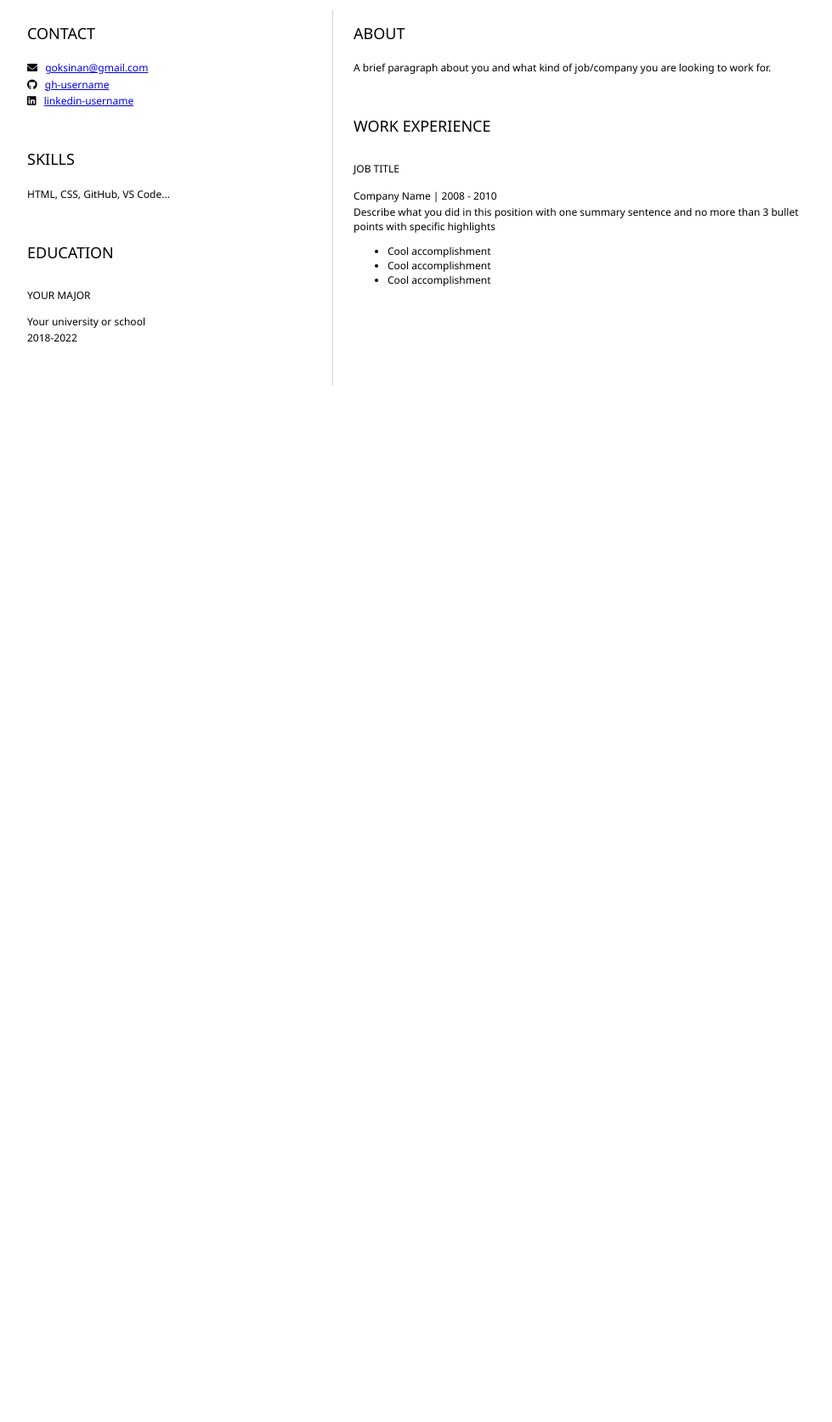
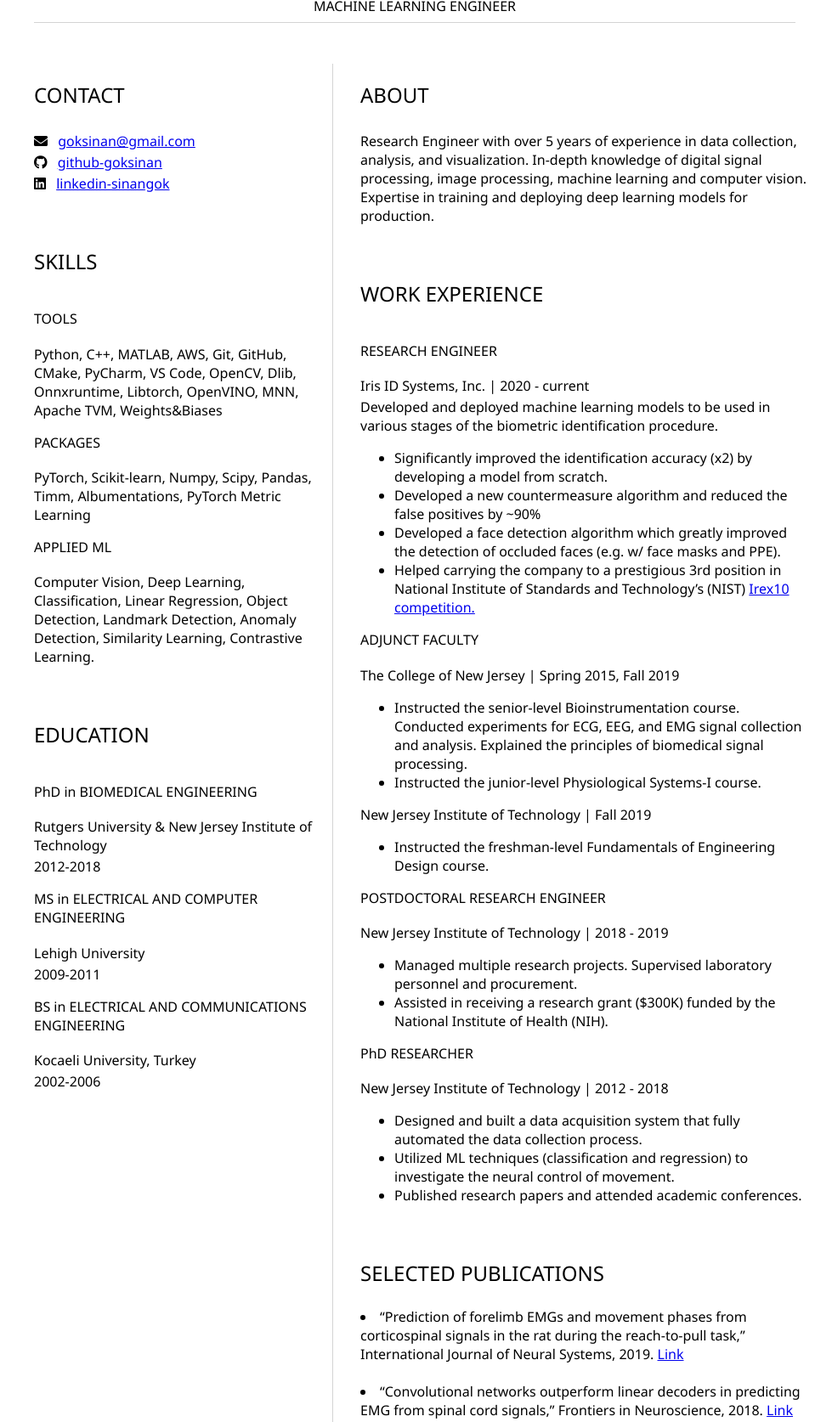
Before and after one commit to goksinan/resume, a plain HTML site: page index.html in a window 1280 px wide. Shown: the part 182-1856 px from the top of the page at 85% size, without its empty margins (152-1131 px from the left). Before the commit the page ends 800 px from the top, so only its background shows below. Drawn offline with Linux system fonts and the light colour scheme.

Commit message:
major update

```diff
--- a/index.html
+++ b/index.html
@@ -2,13 +2,13 @@
 	<head>
 		<link href="style.css" rel="stylesheet">
         <link rel="stylesheet" href="https://cdnjs.cloudflare.com/ajax/libs/font-awesome/5.15.4/css/all.min.css">
-		<title>Your Name resume</title>
+		<title>Sinan Gok resume</title>
 	</head>
 
 	<body>
 		<header id="header">
 			<!-- resume header with your name and title -->
-			<h1>SINAN GOK</h1>
+			<h1>SINAN GOK, PhD</h1>
 			<hr>
 			MACHINE LEARNING ENGINEER
 			<hr>
@@ -24,51 +24,141 @@
                     </p>
                     <p>
                         <i class="fab fa-github" aria-hidden="true"></i>
-                        <a href="github.com/gh-username">gh-username</a>
+                        <a href="https://github.com/goksinan">github-goksinan</a>
                     </p>
                     <p>
                         <i class="fab fa-linkedin" aria-hidden="true"></i>
-                        <a href="linkedin.com/linkedin-username">linkedin-username</a>
+                        <a href="https://www.linkedin.com/in/sinangok/">linkedin-sinangok</a>
                     </p>
 				</section>
 				<section>
 					<h2>SKILLS</h2>
 					<!-- your skills -->
-                    <p>HTML, CSS, GitHub, VS Code...</p>
+                    <h3>TOOLS</h3>
+                    <p>Python, C++, MATLAB, AWS, Git, GitHub, CMake, PyCharm, VS Code, OpenCV, Dlib, Onnxruntime, Libtorch, OpenVINO, MNN, Apache TVM, Weights&Biases</p>
+                    <h3>PACKAGES</h3>
+                    <p>PyTorch, Scikit-learn, Numpy, Scipy, Pandas, Timm, Albumentations, PyTorch Metric Learning</p>
+                    <h3>APPLIED ML</h3>
+                    <p>Computer Vision, Deep Learning, Classification, Linear Regression, Object Detection, Landmark Detection, Anomaly Detection, Similarity Learning, Contrastive Learning.</p>
 				</section>
 				<section>
 					<h2>EDUCATION</h2>
 					<!-- your education -->
-                    <h3>YOUR MAJOR</h3>
+                    <h3>PhD in BIOMEDICAL ENGINEERING</h3>
                     <p>
-                        Your university or school
+                        Rutgers University & New Jersey Institute of Technology
                     </p>
                     <p>
-                        2018-2022
+                        2012-2018
                     </p>
-				</section>
+                    <h3>MS in ELECTRICAL AND COMPUTER ENGINEERING</h3>
+                    <p>
+                        Lehigh University
+                    </p>
+                    <p>
+                        2009-2011
+                    </p>
+                    <h3>BS in ELECTRICAL AND COMMUNICATIONS ENGINEERING</h3>
+                    <p>
+                        Kocaeli University, Turkey
+                    </p>
+                    <p>
+                        2002-2006
+                    </p>
+                </section>
 			</article>
 			<article id="mainRight">
 				<section>
 					<h2>ABOUT</h2>
 					<!-- about you -->
-                    <p>A brief paragraph about you and what kind of job/company you are looking to work for.</p>
+                    <p>Research Engineer with over 5 years of experience in data collection,
+                        analysis, and visualization. In-depth knowledge of digital signal processing,
+                        image processing, machine learning and computer vision.
+                        Expertise in training and deploying deep learning models
+                        for production.</p>
 				</section>
 				<section>
 					<h2>WORK EXPERIENCE</h2>
 					<!-- your work experience -->
-                    <h3>JOB TITLE</h3>
+                    <h3>RESEARCH ENGINEER</h3>
                     <p>
-                            Company Name | 2008 - 2010
+                        Iris ID Systems, Inc. | 2020 - current
                     </p>
                     <p>
-                            Describe what you did in this position with one summary sentence and no more than 3 bullet points with specific highlights
+                        Developed and deployed machine learning models to be used in various stages of the biometric identification procedure.
                     </p>
                     <ul>
-                            <li>Cool accomplishment</li>
-                            <li>Cool accomplishment</li>
-                            <li>Cool accomplishment</li>
+                        <li>Significantly improved the identification accuracy (x2) by developing a model from scratch.</li>
+                        <li>Developed a new countermeasure algorithm and reduced the false positives by ~90%</li>
+                        <li>Developed a face detection algorithm which greatly improved the detection of occluded faces (e.g. w/ face masks and PPE).</li>
+                        <li>
+                            Helped carrying the company to a prestigious 3rd position in National Institute of Standards and Technology’s (NIST)
+                            <a href="https://pages.nist.gov/IREX10/">Irex10 competition.</a>
+                        </li>
                     </ul>
+                    <h3>ADJUNCT FACULTY</h3>
+                    <p>
+                        The College of New Jersey | Spring 2015, Fall 2019
+                    </p>
+                    <ul>
+                        <li>Instructed the senior-level Bioinstrumentation course. Conducted experiments for ECG, EEG, and EMG signal collection and analysis. Explained the principles of biomedical signal processing.</li>
+                        <li>Instructed the junior-level Physiological Systems-I course.</li>
+                    </ul>
+                    <p>
+                        New Jersey Institute of Technology | Fall 2019
+                    </p>
+                    <ul>
+                        <li>Instructed the freshman-level Fundamentals of Engineering Design course.</li>
+                    </ul>
+                    <h3>POSTDOCTORAL RESEARCH ENGINEER</h3>
+                    <p>
+                        New Jersey Institute of Technology | 2018 - 2019
+                    </p>
+                    <ul>
+                        <li>Managed multiple research projects. Supervised laboratory personnel and procurement.</li>
+                        <li>Assisted in receiving a research grant ($300K) funded by the National Institute of Health (NIH).</li>
+                    </ul>
+                    <h3>PhD RESEARCHER</h3>
+                    <p>
+                        New Jersey Institute of Technology | 2012 - 2018
+                    </p>
+                    <ul>
+                        <li>Designed and built a data acquisition system that fully automated the data collection process.</li>
+                        <li>Utilized ML techniques (classification and regression) to investigate the neural control of movement.</li>
+                        <li>Published research papers and attended academic conferences.</li>
+                    </ul>
+                </section>
+                <section>
+					<h2>SELECTED PUBLICATIONS</h2>
+					<!-- your publications -->
+                    <li>
+                        “Prediction of forelimb EMGs and movement phases from corticospinal signals in the rat during the reach-to-pull task,” International Journal of Neural Systems, 2019.
+                        <a href="https://www.worldscientific.com/doi/10.1142/S0129065719500096">Link</a>
+                    </li>
+                    <br>
+                    <li>
+                        “Convolutional networks outperform linear decoders in predicting EMG from spinal cord signals,” Frontiers in Neuroscience, 2018.
+                        <a href="https://www.frontiersin.org/articles/10.3389/fnins.2018.00689/full">Link</a>
+                    </li>
+                    <br>
+                    <p>
+                        <i class="fab fa-google" aria-hidden="true"></i>
+                        <a href="https://scholar.google.com/citations?user=cdtSr8QAAAAJ&hl=en">Google Scholar</a>
+                    </p>
+                    <p>
+                        <i class="fab fa-researchgate" aria-hidden="true"></i>
+                        <a href="https://www.researchgate.net/profile/Sinan-Gok">ResearchGate</a>
+                    </p>
+                </section>
+                <section>
+					<h2>HONORS AND AWARDS</h2>
+					<!-- your accomplishments -->
+                    <h3>RESEARCH TRAINING GRANT | 2019</h3>
+                    <p>Received a training grant from New Jersey Commission on Spinal Cord Research regarding spinal cord injury research.</p>
+                    <h3>PROGRAM SELECTEE | 2017</h3>
+                    <p>Selected to participate in the second NIH-sponsored Summer School in Adaptive Neurotechnologies.</p>
+                    <h3>GRADUATE SCHOLARSHIP | 2008</h3>
+                    <p>Full scholarship awarded by Turkish Ministry of National Education for ESL and graduate education in the US.</p>
 				</section>
 			</article>
 		</main>
--- a/style.css
+++ b/style.css
@@ -1,13 +1,13 @@
 body {
     font-family: 'Segoe UI', Tahoma, Geneva, Verdana, sans-serif;
-    font-size: 12px;
+    font-size: 16px;
     max-width: 960px;
     margin: auto;
 }
 
 h1 {
     font-size: 3em;
-    letter-spacing: .6em;
+    letter-spacing: .3em;
     padding-top: 1em;
     padding-bottom: 1em;
 }
```
